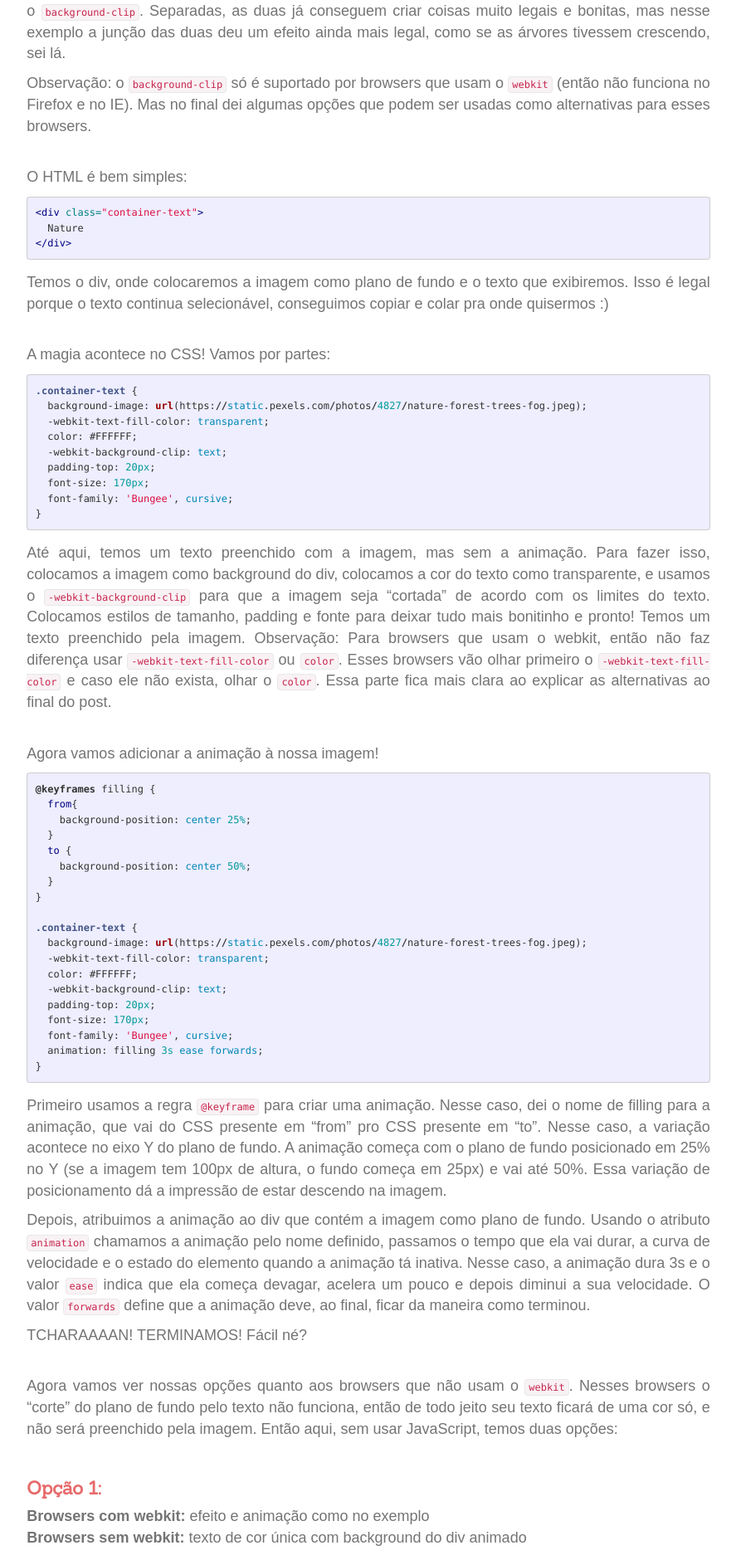
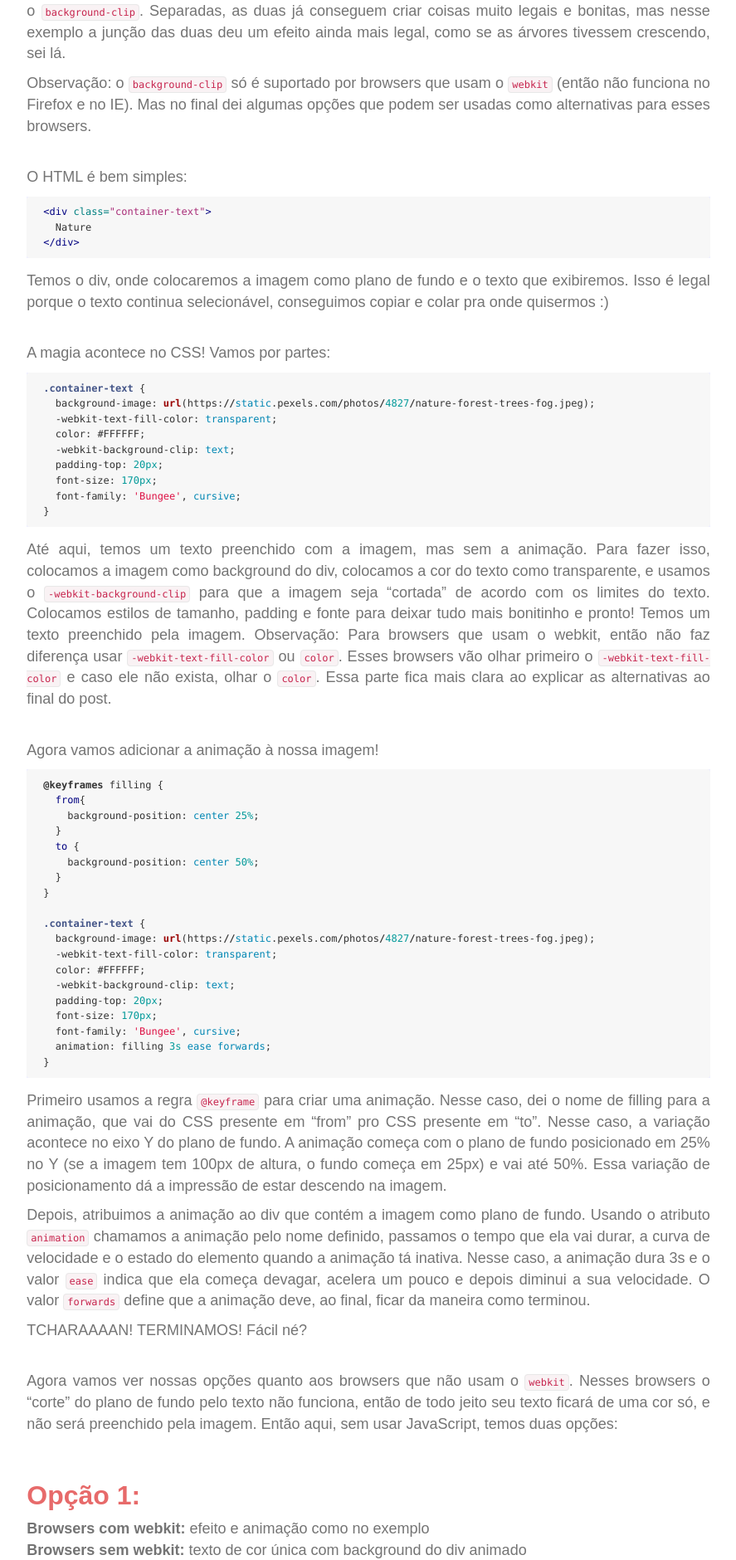
Before and after one commit to csbatista/csbatista.github.io, a Jekyll site: the page built from _posts/2016-09-02-texto-com-imagem-animada-usando-css3.md, in a window 1280 px wide. Shown: the part 897-2777 px from the top of the page at 83% size, without its empty margins (196-1083 px from the left). Built offline with Jekyll 4.4.1, drawn with Linux system fonts in a browser that asks for light colours; nearby versions of some CDN libraries; some web fonts are replaced; comment, search, counter and statistics services are not loaded; some of the changed text lies outside the part shown.

````diff
--- a/_posts/2016-09-02-texto-com-imagem-animada-usando-css3.md
+++ b/_posts/2016-09-02-texto-com-imagem-animada-usando-css3.md
@@ -86,7 +86,7 @@ Agora vamos ver nossas opções quanto aos browsers que não usam o `webkit`. Ne
 
 <br>
 
-#### Opção 1:
+## Opção 1:
 __Browsers com webkit:__ efeito e animação como no exemplo <br>
 __Browsers sem webkit:__ texto de cor única com background do div animado
 
@@ -96,11 +96,11 @@ Nesse caso, o código fica como está. Nos browsers sem suporte teremos um texto
 <p data-height="265" data-theme-id="0" data-slug-hash="WGNLwR" data-default-tab="result" data-user="csbatista" data-embed-version="2" class="codepen">See the Pen <a href="http://codepen.io/csbatista/pen/WGNLwR/">Animate text image fill - simulation for non Webkit browsers</a> by Carolina Santos Batista (<a href="http://codepen.io/csbatista">@csbatista</a>) on <a href="http://codepen.io">CodePen</a>.</p>
 <br>
 
-#### Opção 2:
+## Opção 2:
 __Browsers com webkit:__ imagem preenche o texto, mas sem animação <br>
 __Browsers sem webkit:__ texto de cor única sem background no div
 
-Caso não seja possível ter a imagem ocupando div inteiro, a solução seria fazer com que o plano de fundo só fosse aplicado em browsers que usam o webkit. Para isso, colocamos '-webkit-linear-gradient(transparent, transparent)' antes da url do background. Assim, o browser entende o plano de fundo como um gradiente, que só é suportado no webkit, e portanto ignora. Nesse caso, ao ignorar os outros atributos webkit, teremos apenas um texto com a cor definida em `color`. O problema dessa opção é que gradientes não podem ser animados. Nesse caso então, teríamos que abrir mão da animação e posicionar o plano de fundo em um ponto só. O CSS ficaria o seguinte:
+Caso não seja possível ter a imagem ocupando div inteiro, a solução seria fazer com que o plano de fundo só fosse aplicado em browsers que usam o webkit. Para isso, colocamos `-webkit-linear-gradient(transparent, transparent)` antes da url do background. Assim, o browser entende o plano de fundo como um gradiente, que só é suportado no webkit, e portanto ignora. Nesse caso, ao ignorar os outros atributos webkit, teremos apenas um texto com a cor definida em `color`. O problema dessa opção é que gradientes não podem ser animados. Nesse caso então, teríamos que abrir mão da animação e posicionar o plano de fundo em um ponto só. O CSS ficaria o seguinte:
 
 ```css
 .container-text {
--- a/_sass/_layout.scss
+++ b/_sass/_layout.scss
@@ -1020,11 +1020,9 @@ article.post{
         margin-bottom: 50px;
     }
 
-    h4{
-        font-family: 'Sanchez', cursive;
+    h2,h3,h4{
+        color: #e76a6a;
         font-weight: 700;
-        font-size: 2.2rem;
-        color: #e76a6a;
     }
 
 }
@@ -1124,3 +1122,9 @@ code{
 
 
 }
+
+pre{
+    background-color: #f7f7f7 !important;
+    border: none !important;
+    padding-left: 20px !important;
+}
--- a/_sass/_syntax-highlighting.scss
+++ b/_sass/_syntax-highlighting.scss
@@ -35,7 +35,7 @@
     .kr    { font-weight: bold } // Keyword.Reserved
     .kt    { color: #458; font-weight: bold } // Keyword.Type
     .m     { color: #099 } // Literal.Number
-    .s     { color: #d14 } // Literal.String
+    .s     { color: #a92d78 } // Literal.String
     .na    { color: #008080 } // Name.Attribute
     .nb    { color: #0086B3 } // Name.Builtin
     .nc    { color: #458; font-weight: bold } // Name.Class
@@ -61,7 +61,7 @@
     .si    { color: #d14 } // Literal.String.Interpol
     .sx    { color: #d14 } // Literal.String.Other
     .sr    { color: #009926 } // Literal.String.Regex
-    .s1    { color: #d14 } // Literal.String.Single
+    .s1    { color: #a92d78 } // Literal.String.Single
     .ss    { color: #990073 } // Literal.String.Symbol
     .bp    { color: #999 } // Name.Builtin.Pseudo
     .vc    { color: #008080 } // Name.Variable.Class
````
Also changed, not shown: _posts/2016-09-02-animated-image-text-fill-with-css3.md (+3 -3 lines), _posts/2016-09-15-como-comecar-com-css.md (+2 -2 lines), _posts/2016-10-08-how-to-get-started-with-css.md (+2 -2 lines).
